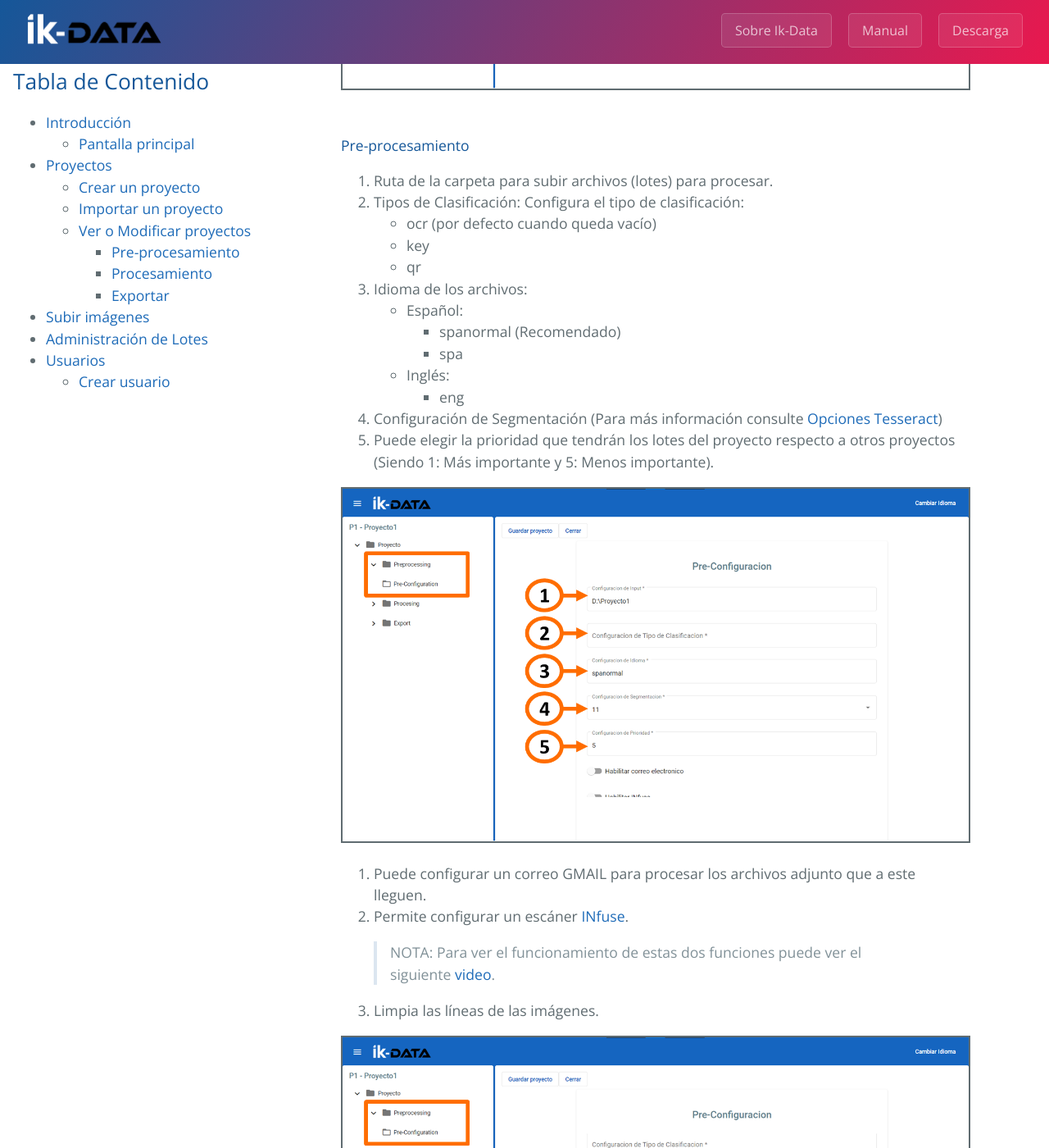
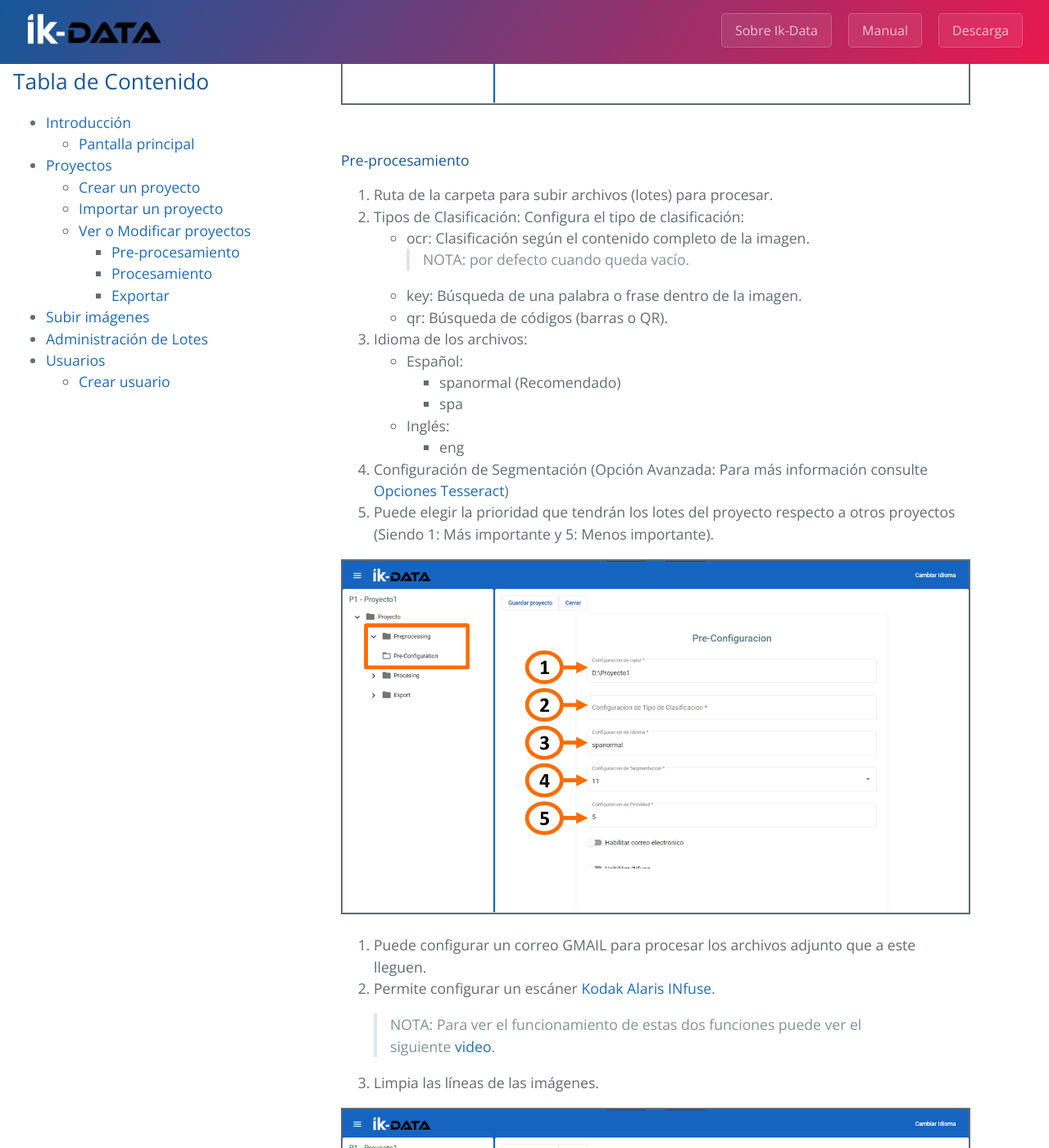
Before and after one commit to ikno-sdm/ikdata-documentacion-spa, a Jekyll site: the page built from doc.md, in a window 1280 px wide and 1400 px high, scrolled down 5774 px. Shown: the whole window at 82% size. Built offline with Jekyll 4.4.1, drawn with Linux system fonts in a browser that asks for light colours; some of the changed text lies outside the part shown.

Commit message:
Fix some descriptions

```diff
--- a/doc.md
+++ b/doc.md
@@ -30,14 +30,14 @@ IK-DATA es un software de Procesamiento inteligente de documentos (IDP) basado e
 
 ### Pantalla principal
 
-![Home Page][HomePage]
-
 Cuando ingresa a Ik-Data, se mostrará la venta de inicio de sesión donde encuentra:
 
   1. **Cambiar idioma**: Cambia el idioma de la interfaz (Inglés / Español).
+     >NOTA: Este botón estará visible en todas las pestañas de la aplicación.
   2. Campos para ingreso de los datos de usuario.
-     >NOTA: Este botón estará visible en todas las pestañas de la aplicación.
   3. Versión de Ik-Data.
+
+![Home Page][HomePage]
 
 <details>
 <summary>Modificación de usuario por defecto</summary>
@@ -138,16 +138,17 @@ Cuando abre un proyecto, encuentra dos secciones:
 
 1. Ruta de la carpeta para subir archivos (lotes) para procesar.
 2. Tipos de Clasificación: Configura el tipo de clasificación:
-   - ocr (por defecto cuando queda vacío)
-   - key
-   - qr
+   - ocr: Clasificación según el contenido completo de la imagen.
+   >NOTA: por defecto cuando queda vacío.
+   - key: Búsqueda de una palabra o frase dentro de la imagen.
+   - qr: Búsqueda de códigos (barras o QR).
 3. Idioma de los archivos:
    - Español:
      - spanormal (Recomendado)
      - spa
    - Inglés:
      - eng
-4. Configuración de Segmentación (Para más información consulte [Opciones Tesseract](https://github.com/tesseract-ocr/tesseract/blob/master/doc/tesseract.1.asc#options))
+4. Configuración de Segmentación (Opción Avanzada: Para más información consulte [Opciones Tesseract](https://github.com/tesseract-ocr/tessdoc/blob/master/ImproveQuality.md#page-segmentation-method))
 5. Puede elegir la prioridad que tendrán los lotes del proyecto respecto a otros proyectos (Siendo 1: Más importante y 5: Menos importante).
 
 ![Projects Settings Pre procesamiento][ProjectsSettPrepro]
@@ -155,7 +156,7 @@ Cuando abre un proyecto, encuentra dos secciones:
 <!-- markdownlint-disable MD029 -->
 
 6. Puede configurar un correo GMAIL para procesar los archivos adjunto que a este lleguen.
-7. Permite configurar un escáner [INfuse](https://www.alarisworld.com/es-co/landing-page/infuse-smart-connected-scanning).
+7. Permite configurar un escáner [Kodak Alaris INfuse](https://www.alarisworld.com/es-co/landing-page/infuse-smart-connected-scanning).
    >NOTA: Para ver el funcionamiento de estas dos funciones puede ver el siguiente [video](https://youtu.be/EgRRXJbqHk4).
 9. Limpia las líneas de las imágenes.
 
@@ -180,7 +181,7 @@ Al hacer clic sobre un documento, se mostrará la configuración de dicho docume
 1. Datos generales (De izquierda a derecha):
    - Nombre de la tipología.
    - Descripción.
-   - Margen de confianza: Margen de incertidumbre aceptable (Número entre 1 y 100)
+   - Margen de confianza(Opción Avanzada):  Margen de incertidumbre aceptable (Número entre 1 y 100)
 2. Area para cargar una imagen de referencia.
 3. Elimina la imagen actual.
 4. Descargar la imagen
@@ -224,7 +225,7 @@ Aquí se resaltan, las siguientes regiones:
 
 1. Información del sub campo:
    - Key Pattern: Texto del título del campo a encontrar.
-   - Key Fuzziness: Margen de posible discrepancia entre el Key Pattern establecido y el procesado.
+   - Key Fuzziness (Opción Avanzada): Margen de posible discrepancia entre el Key Pattern establecido y el procesado.
    - Value Pattern: Expresión Regular del dato a obtener.
 
 2. Área donde se ubica el Key Pattern.
@@ -313,8 +314,8 @@ Aquí se presenta:
 
 1. Cada página del lote.
 2. Acciones:
-   - Anterior o Siguiente: Permite moverse por los campos.
-3. Tipo de documento.
+   - Anterior o Siguiente: Permite moverse por las páginas del lote.
+3. Resultado de la clasificación del documento.
 4. Campos y valor obtenido.
    - Si está en Naranja, significa que hay bajo porcentaje de confianza en la detección. Realice la corrección, de ser necesario, y pulse el botón Validar.
 5. Indicación del lugar del campo identificado dentro de la imagen.
```
Also changed, not shown: other parts of doc.md (+4 -4 lines).
